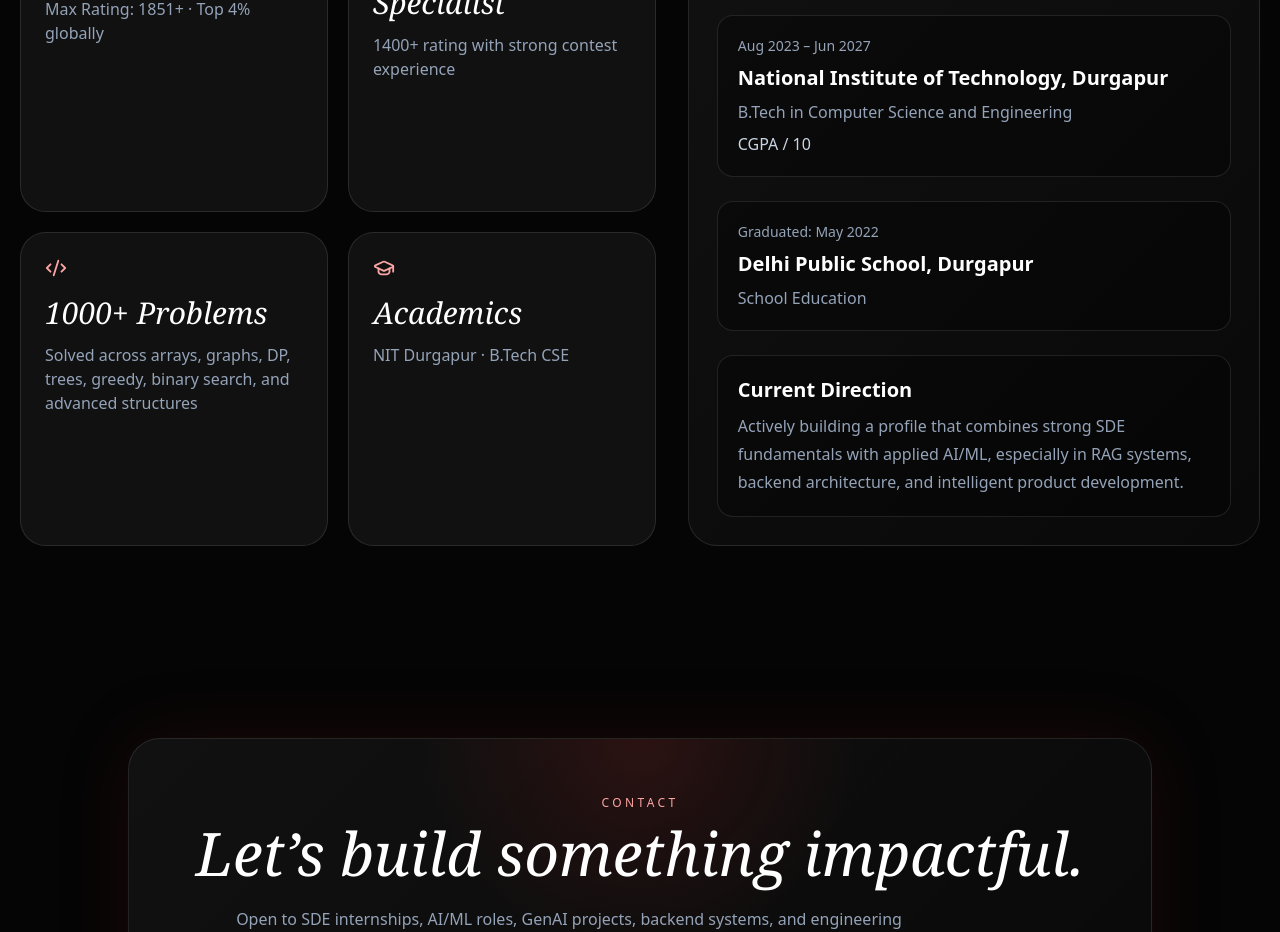
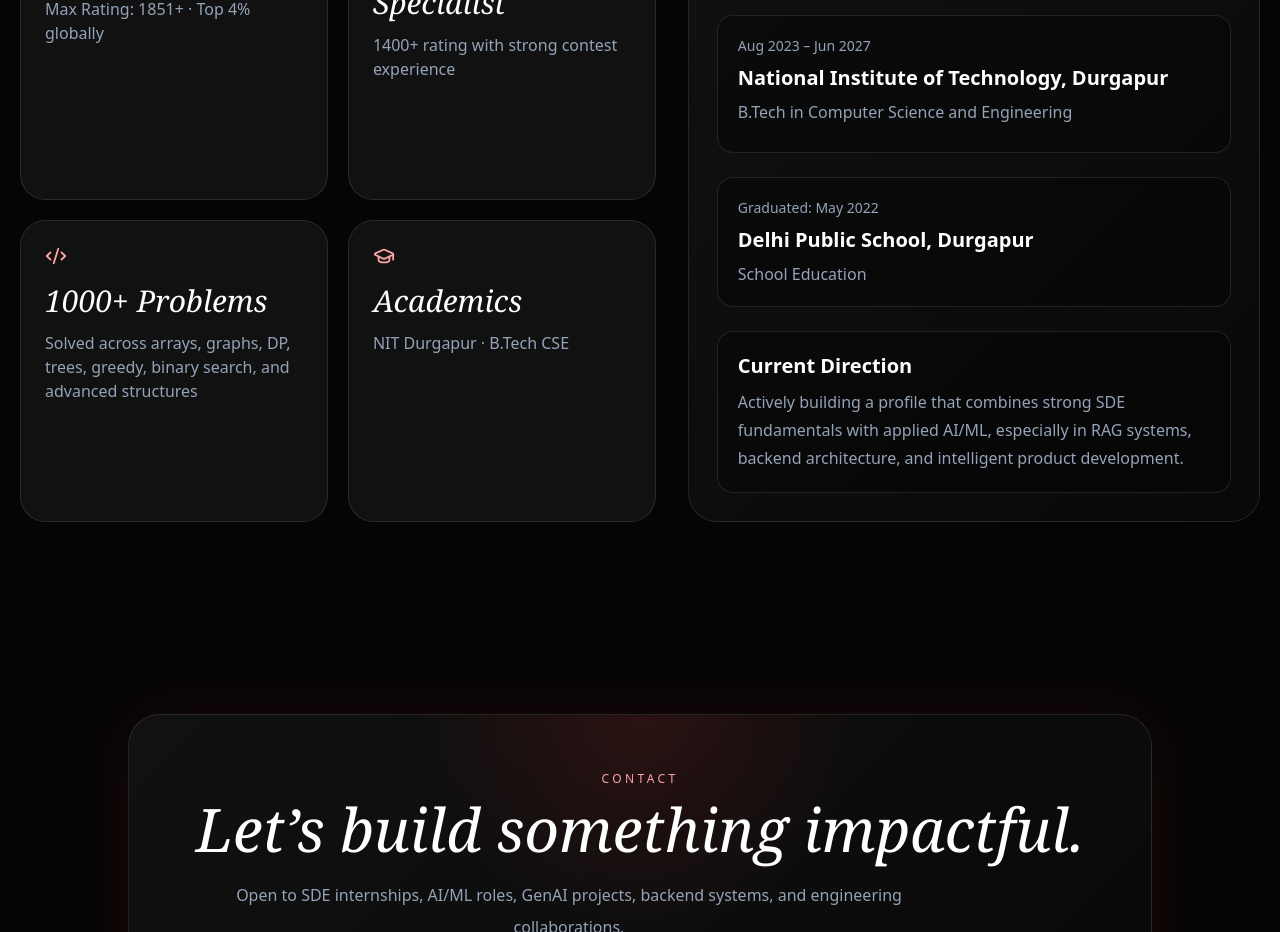
Before and after one commit to ayushaks999/ayush-portfolio, a React (Vite) app: page / in a window 1280 px wide. Shown: the part 5800-6732 px from the top of the page. Built offline with nearby package versions, Linux system fonts and the light colour scheme.

Commit message:
Update App.jsx

```diff
--- a/src/App.jsx
+++ b/src/App.jsx
@@ -795,7 +795,7 @@ function Achievements() {
                   National Institute of Technology, Durgapur
                 </h4>
                 <p className="mt-2 text-slate-400">B.Tech in Computer Science and Engineering</p>
-                <p className="mt-2 text-slate-300">CGPA / 10</p>
+                <p className="mt-2 text-slate-300"></p>
               </motion.div>
 
               <motion.div whileHover={{ x: 4 }} className="rounded-2xl border border-white/10 bg-black/30 p-5">
```
